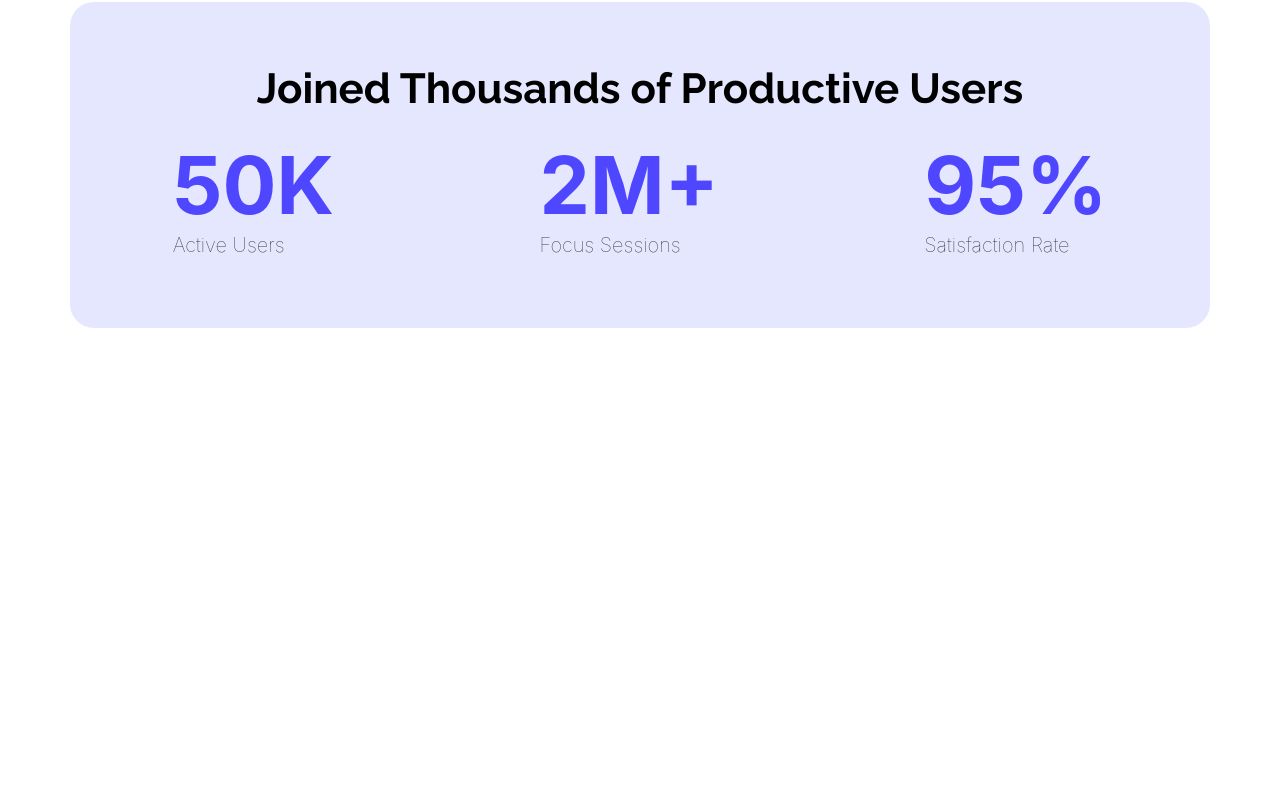
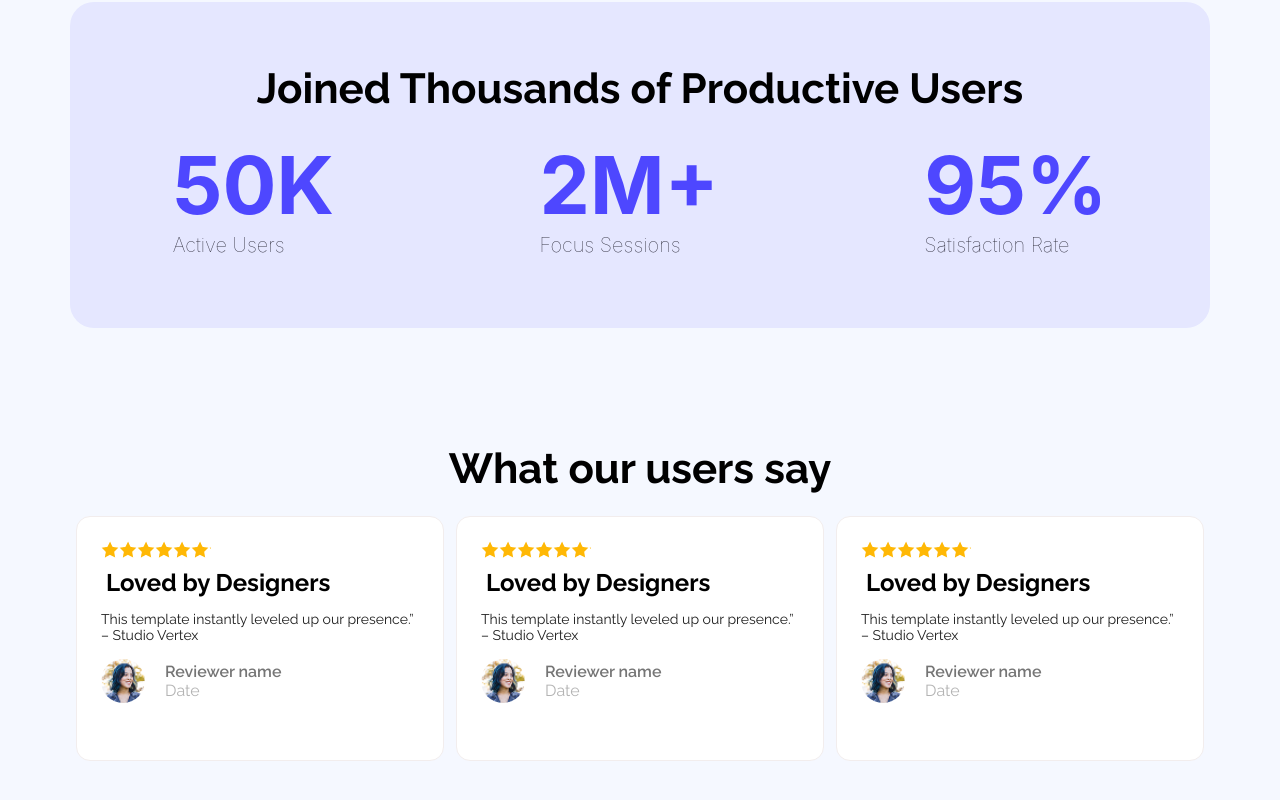
Before and after one commit to FaiazRahmanFahim/PHB12A01, a plain HTML site: page index.html in a window 1280 px wide. Shown: the part 1216-2016 px from the top of the page. Before the commit the page ends 1660 px from the top, so only its background shows below. Drawn offline with Linux system fonts and the light colour scheme.

Commit message:
added third main section

```diff
--- a/CSS/landingpage.css
+++ b/CSS/landingpage.css
@@ -1,4 +1,6 @@
-
+.bg{
+    background-color: #F5F8FF;
+}
 .raleway-normal{
   font-family: "Raleway", sans-serif;
   font-optical-sizing: auto;
@@ -38,6 +40,7 @@
 .header-bg{
     background-image: url('../B12A01-landing-launchpad/Assets/Hero-bg.png');
     padding-bottom: 152px;
+    background-color: #F8F9FF;
 }
 /* ------------------------------------ */
 
@@ -119,3 +122,71 @@
     margin: 0;
 }
 /* -------------------------------- */
+
+/* third-section */
+.third-section{
+    width: 1140px;
+    height: 342px;
+    border-radius: 24px;
+    margin: 0 auto 116px;
+}
+.cards{
+    display: flex;
+    justify-content: space-around;
+}
+.review-card{
+    background-color: #FFFFFF;
+    width: 366px;
+    height: 243px;
+    border-radius: 14px;
+    border: 1px solid #F2EDED;
+}
+
+.card-con{
+   padding: 24px;
+}
+
+.stars {
+  width: 110px;
+  height: 22px;
+  background-image: url('/B12A01-landing-launchpad/Assets/icon-star.png');
+  background-repeat: repeat-x;
+}
+
+.review-title {
+  font-size: 24px;
+  font-weight: 700;
+  margin: 5px;
+}
+
+.review-text {
+  font-size: 14px;
+  color: #1E1E1E;
+  margin-bottom: 16px;
+}
+
+.reviewer-img {
+  width: 44px;
+  height: 44px;
+  border-radius: 50%;
+}
+
+.reviewer-info {
+  display: flex;
+  align-items: center;
+  gap: 20px;
+}
+
+.reviewer-name {
+  font-weight: 600;
+  color: #757575;
+  font-size: 16px;
+  margin: 0;
+
+}
+
+.review-date {
+  font-size: 16px;
+  color: #B3B3B3;
+  margin: 0;
+}
--- a/index.html
+++ b/index.html
@@ -12,7 +12,7 @@
     <link rel="stylesheet" href="CSS/landingpage.css">
 </head>
 
-<body class="raleway-normal">
+<body class="raleway-normal bg">
     <header class="header-bg">
         <nav>
             <ul class="nav-list">
@@ -26,6 +26,7 @@
         </div>
     </header>
     <main>
+
         <section class="first-section">
             <div class="first-section-details">
                 <h3 class="section-title">See It in Action</h3>
@@ -52,6 +53,55 @@
                 </div>
             </div>
         </section>
+
+        <section class="third-section">
+        <h3 class="section-title h3">What our users say</h3>
+        <div class="cards">
+            <div class="review-card">
+                <div class="card-con">
+                    <div class="stars"></div>
+                    <h3 class="review-title">Loved by Designers</h3>
+                    <p class="review-text">This template instantly leveled up our presence.” – Studio Vertex</p>
+                    <div class="reviewer-info">
+                        <img class="reviewer-img" src="/B12A01-landing-launchpad/Assets/avatar.png">
+                        <div>
+                        <p class="reviewer-name">Reviewer name</p>
+                        <p class="review-date">Date</p>
+                        </div>
+                    </div>
+                </div>
+            </div>
+            <div class="review-card">
+                <div class="card-con">
+                    <div class="stars"></div>
+                    <h3 class="review-title">Loved by Designers</h3>
+                    <p class="review-text">This template instantly leveled up our presence.” – Studio Vertex</p>
+                    <div class="reviewer-info">
+                        <img class="reviewer-img" src="/B12A01-landing-launchpad/Assets/avatar.png">
+                        <div>
+                        <p class="reviewer-name">Reviewer name</p>
+                        <p class="review-date">Date</p>
+                        </div>
+                    </div>
+                </div>
+            </div>
+            <div class="review-card">
+                <div class="card-con">
+                    <div class="stars"></div>
+                    <h3 class="review-title">Loved by Designers</h3>
+                    <p class="review-text">This template instantly leveled up our presence.” – Studio Vertex</p>
+                    <div class="reviewer-info">
+                        <img class="reviewer-img" src="/B12A01-landing-launchpad/Assets/avatar.png">
+                        <div>
+                        <p class="reviewer-name">Reviewer name</p>
+                        <p class="review-date">Date</p>
+                        </div>
+                    </div>
+                </div>
+            </div>
+        </div>
+        </section>
+
     </main>
     <footer>
 
```
